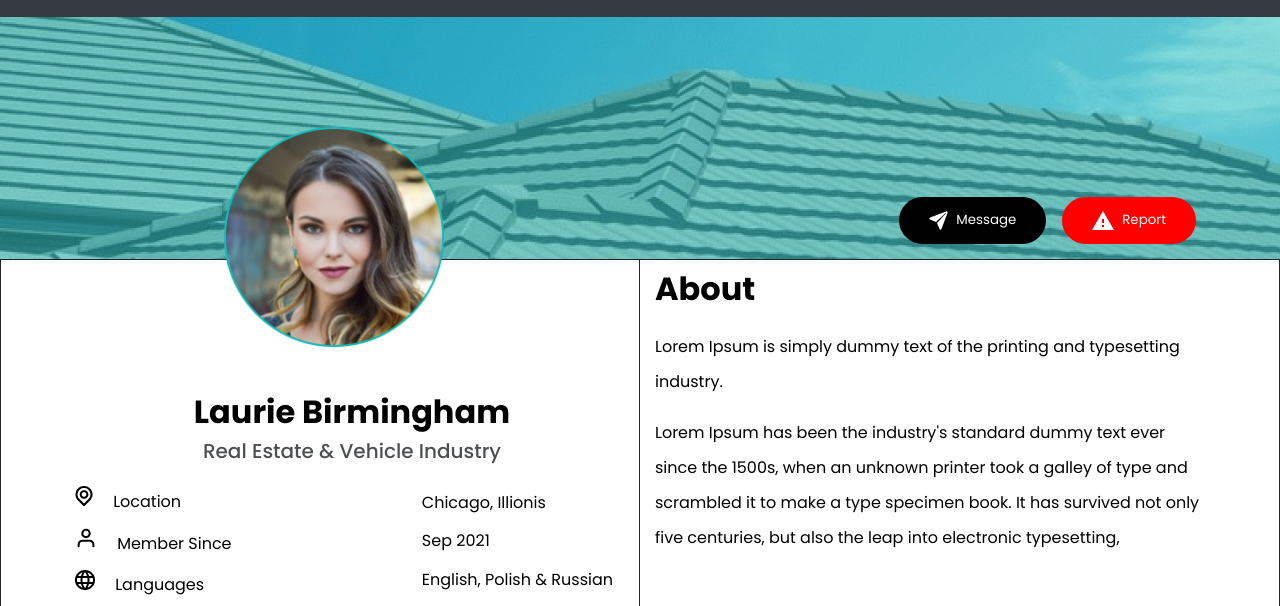
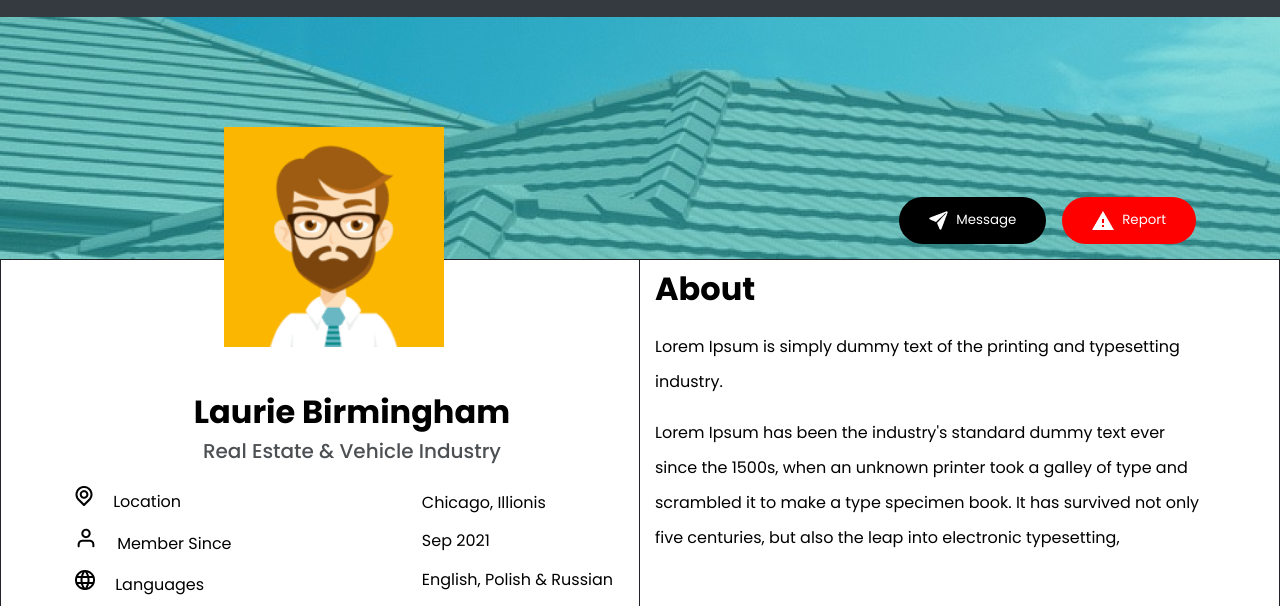
Before and after one commit to Ali-dev-tech/member.github.io, a plain HTML site: page index.html in a window 1280 px wide. Shown: the part 60-666 px from the top of the page. Drawn offline with Linux system fonts and the light colour scheme.

Commit message:
Update index.html

```diff
--- a/index.html
+++ b/index.html
@@ -33,7 +33,7 @@
     <header>
         <div class="container hero-container">
             <div class="member-img">
-                <img src="Group 241.png" alt="Member">
+                <img src="download.png" alt="Member">
             </div>
             <div class="hero-cta">
                 <button class="hero-btn message"><span><img src="message.png" alt="message"></span> Message</button>
```
